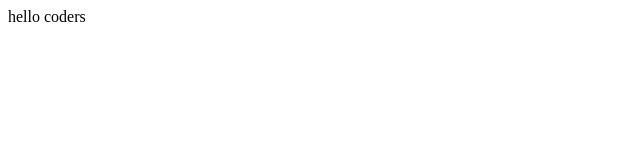
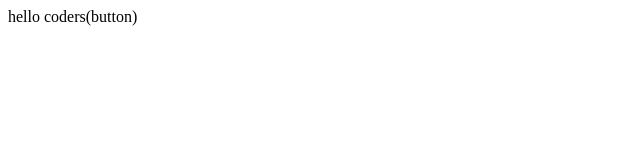
Before and after one commit to deypartha/hello_world, a plain HTML site: page index.html in a window 1280 px wide. Shown: the full height of the page, 0-640 px from the left. Drawn offline with Linux system fonts and the light colour scheme.

```diff
--- a/index.html
+++ b/index.html
@@ -1 +1 @@
-<p>hello coders</p>
+<p>hello coders(button)</p>
```
